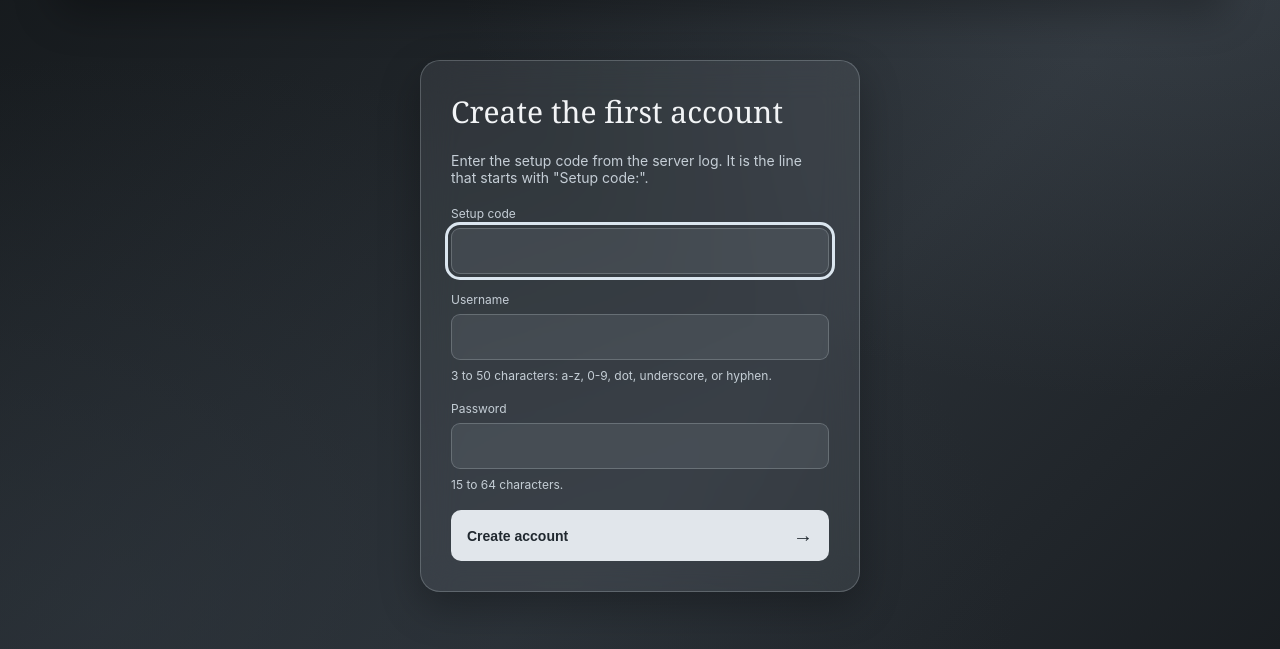
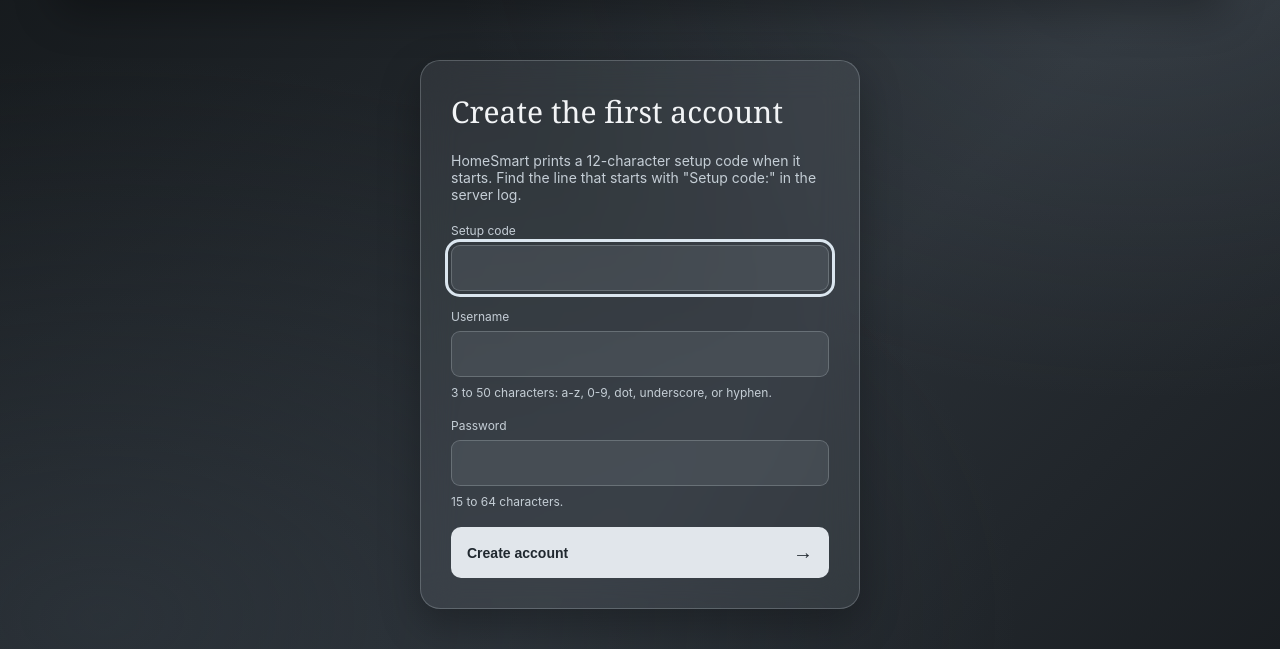
Before and after one commit to codej9/HomeSmart, a Java web app: page /setup in a window 1280 px wide. Shown: the part 102-751 px from the top of the page. Run offline with Tomcat 11, a stand-in JSP engine, Linux system fonts and the light colour scheme.

Commit message:
fix(setup): say where the setup code comes from

```diff
--- a/src/main/webapp/WEB-INF/views/setup.jsp
+++ b/src/main/webapp/WEB-INF/views/setup.jsp
@@ -19,7 +19,7 @@
     <main class="main-content">
         <div class="login-panel glass">
             <h1>Create the first account</h1>
-            <p class="login-hint">Enter the setup code from the server log. It is the line that starts with "Setup code:".</p>
+            <p class="login-hint">HomeSmart prints a 12-character setup code when it starts. Find the line that starts with "Setup code:" in the server log.</p>
             <c:if test="${not empty flashError}">
                 <div class="alert alert-error" role="alert"><c:out value="${flashError}"/></div>
             </c:if>
```
